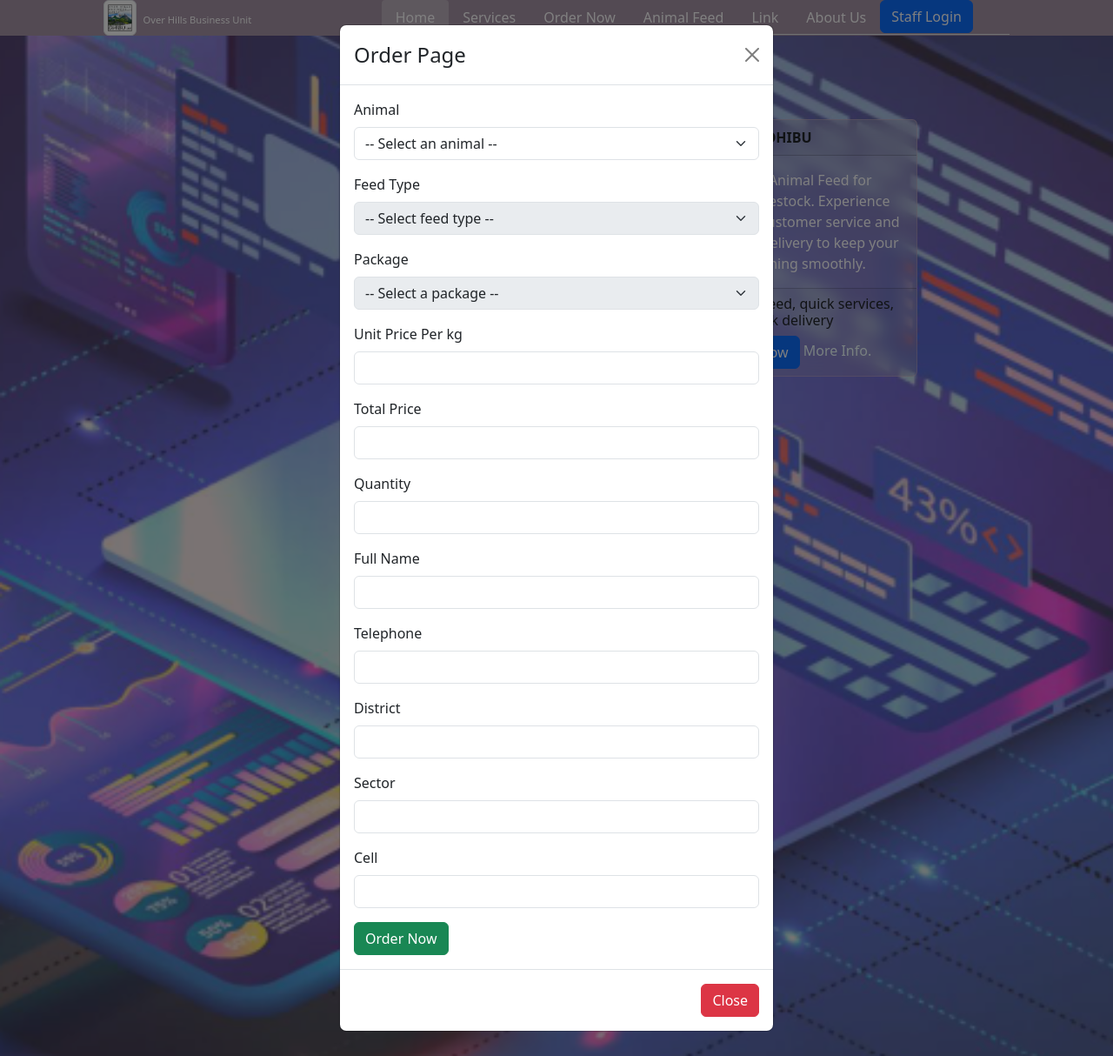
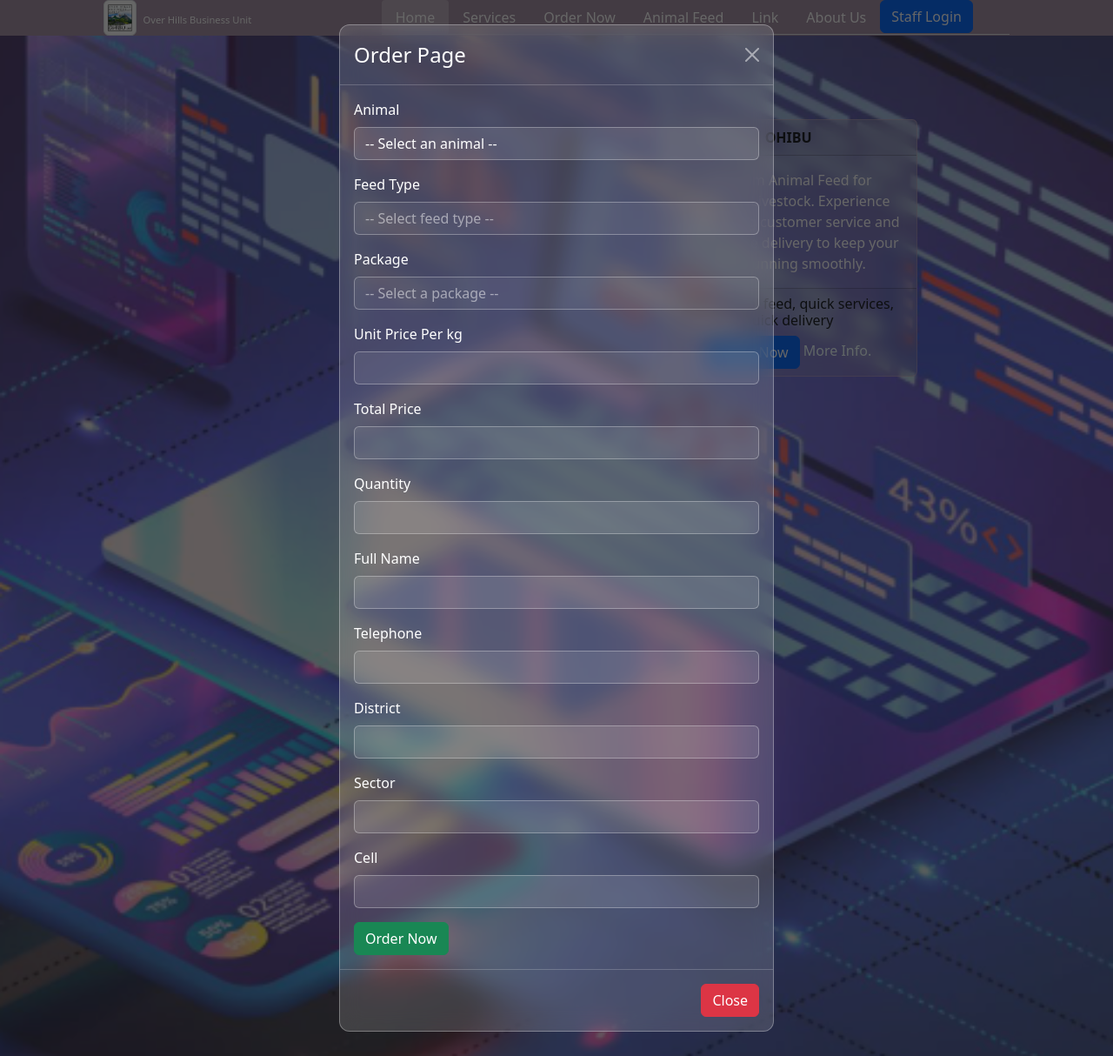
Before and after one commit to UZAJoseph/Livestock-Feed-ims, a Django app: page / in a window 1280 px wide, after a click on "Order Now". Shown: the whole page at 87% size. Run offline with Django 5.2, Linux system fonts and the light colour scheme; data that the repository does not hold is empty.

Commit message:
add all remaining transparent modal

```diff
--- a/templates/animal_feed.html
+++ b/templates/animal_feed.html
@@ -1,8 +1,5 @@
-<!-- Modal body -->
-
-
 <!-- The Modal -->
-<div class="modal" id="animalfeed">
+<div class="modal glass-modal" id="animalfeed">
     <div class="modal-dialog">
         <div class="modal-content">
 
@@ -45,6 +42,56 @@
                 </table>
             </div>
 
+            <style>
+                .glass-modal .modal-content {
+                    background: rgba(255, 255, 255, 0.15);
+                    backdrop-filter: blur(12px);
+                    -webkit-backdrop-filter: blur(12px);
+                    border: 1px solid rgba(255, 255, 255, 0.3);
+                    color: white;
+                    border-radius: 12px;
+                }
+
+                .glass-modal .modal-header,
+                .glass-modal .modal-footer {
+                    border-color: rgba(255, 255, 255, 0.2);
+                }
+
+                .glass-modal .btn-close {
+                    filter: invert(1);
+                }
+
+                .glass-modal .table {
+                    color: white;
+                    background: transparent;
+                }
+
+                .glass-modal .table > :not(caption) > * > * {
+                    background: transparent;
+                    color: white;
+                    border-color: rgba(255, 255, 255, 0.2);
+                }
+
+                .glass-modal .table-info {
+                    background: rgba(255, 255, 255, 0.15) !important;
+                }
+
+                .glass-modal .table-striped > tbody > tr:nth-of-type(odd) > * {
+                    background: rgba(255, 255, 255, 0.08);
+                    color: white;
+                }
+
+                .glass-modal .table-hover > tbody > tr:hover > * {
+                    background: rgba(255, 255, 255, 0.2);
+                    color: white;
+                }
+
+                .glass-modal .modal-footer a {
+                    color: white;
+                    text-decoration: underline;
+                }
+            </style>
+
             <!-- Modal footer -->
             <div class="modal-footer">
                 <a href="">View the Stock</a>
--- a/templates/desc.html
+++ b/templates/desc.html
@@ -1,6 +1,5 @@
-
 <!-- Modal -->
-                    <div class="modal fade" id="description" tabindex="-1" aria-hidden="true">
+<div class="modal fade glass-modal" id="description" tabindex="-1" aria-hidden="true">
     <div class="modal-dialog modal-dialog-centered">
         <div class="modal-content">
             <div class="modal-header">
@@ -36,6 +35,78 @@
         </div>
     </div>
 </div>
+
+<style>
+    .glass-modal .modal-content {
+        background: rgba(255, 255, 255, 0.15);
+        backdrop-filter: blur(12px);
+        -webkit-backdrop-filter: blur(12px);
+        border: 1px solid rgba(255, 255, 255, 0.3);
+        color: white;
+        border-radius: 12px;
+    }
+
+    .glass-modal .modal-header {
+        border-color: rgba(255, 255, 255, 0.2);
+    }
+
+    .glass-modal .form-select {
+        background: rgba(255, 255, 255, 0.1);
+        border: 1px solid rgba(255, 255, 255, 0.3);
+        color: white;
+    }
+
+    .glass-modal .form-select option {
+        background-color: #2c3e50;
+        color: white;
+    }
+
+    .glass-modal .form-select:focus {
+        background: rgba(255, 255, 255, 0.15);
+        border-color: rgba(255, 255, 255, 0.5);
+        color: white;
+        box-shadow: none;
+    }
+
+    .glass-modal .form-label {
+        color: white;
+    }
+
+    .glass-modal .btn-close {
+        filter: invert(1);
+    }
+
+    .glass-modal #feedTypesList .list-group-item {
+        background: rgba(255, 255, 255, 0.1);
+        border: 1px solid rgba(255, 255, 255, 0.25);
+        color: white;
+    }
+
+    .glass-modal #feedTypesList .list-group-item:hover {
+        background: rgba(255, 255, 255, 0.2);
+    }
+
+    .glass-modal #feedTypesList .list-group-item.active {
+        background: rgba(255, 255, 255, 0.35);
+        border-color: rgba(255, 255, 255, 0.6);
+        color: white;
+    }
+
+    .glass-modal #feedDescriptionText {
+        background: rgba(255, 255, 255, 0.1) !important;
+        border-color: rgba(255, 255, 255, 0.3) !important;
+        color: white;
+    }
+
+    .glass-modal .text-muted {
+        color: rgba(255, 255, 255, 0.6) !important;
+    }
+
+    .modal-backdrop.show {
+        opacity: 0.6;
+    }
+</style>
+
 <script>
     document.addEventListener('DOMContentLoaded', function () {
         const animalSelect = document.getElementById('animalSelect');
--- a/templates/order.html
+++ b/templates/order.html
@@ -1,4 +1,4 @@
-<div class="modal" id="orderNow">
+<div class="modal glass-modal" id="orderNow">
     <div class="modal-dialog">
         <div class="modal-content">
             <!-- Modal Header -->
@@ -95,6 +95,75 @@
                     <button type="submit" class="btn btn-success">Order Now</button>
                 </form>
             </div>
+
+            <style>
+                .glass-modal .modal-content {
+                    background: rgba(255, 255, 255, 0.15);
+                    backdrop-filter: blur(12px);
+                    -webkit-backdrop-filter: blur(12px);
+                    border: 1px solid rgba(255, 255, 255, 0.3);
+                    color: white;
+                    border-radius: 12px;
+                }
+
+                .glass-modal .modal-header,
+                .glass-modal .modal-footer {
+                    border-color: rgba(255, 255, 255, 0.2);
+                }
+
+                .glass-modal .form-control,
+                .glass-modal .form-select {
+                    background: rgba(255, 255, 255, 0.1);
+                    border: 1px solid rgba(255, 255, 255, 0.3);
+                    color: white;
+                }
+
+                .glass-modal .form-select option {
+                    background-color: #2c3e50;
+                    color: white;
+                }
+
+                .glass-modal .form-control::placeholder {
+                    color: rgba(255, 255, 255, 0.6);
+                }
+
+                .glass-modal .form-control:focus,
+                .glass-modal .form-select:focus {
+                    background: rgba(255, 255, 255, 0.15);
+                    border-color: rgba(255, 255, 255, 0.5);
+                    color: white;
+                    box-shadow: none;
+                }
+
+                .glass-modal .form-control[readonly] {
+                    background: rgba(255, 255, 255, 0.08);
+                    color: rgba(255, 255, 255, 0.85);
+                }
+
+                .glass-modal .form-control:disabled,
+                .glass-modal .form-select:disabled {
+                    background: rgba(255, 255, 255, 0.05);
+                    color: rgba(255, 255, 255, 0.5);
+                }
+
+                .glass-modal .form-label {
+                    color: white;
+                }
+
+                .glass-modal .btn-close {
+                    filter: invert(1);
+                }
+
+                .glass-modal .alert {
+                    background: rgba(255, 255, 255, 0.15);
+                    border: 1px solid rgba(255, 255, 255, 0.3);
+                    color: white;
+                }
+
+                .modal-backdrop.show {
+                    opacity: 0.6;
+                }
+            </style>
 
             <script>
                 document.addEventListener('DOMContentLoaded', function () {
```
Lines whose indentation alone changed are shown as unchanged.
